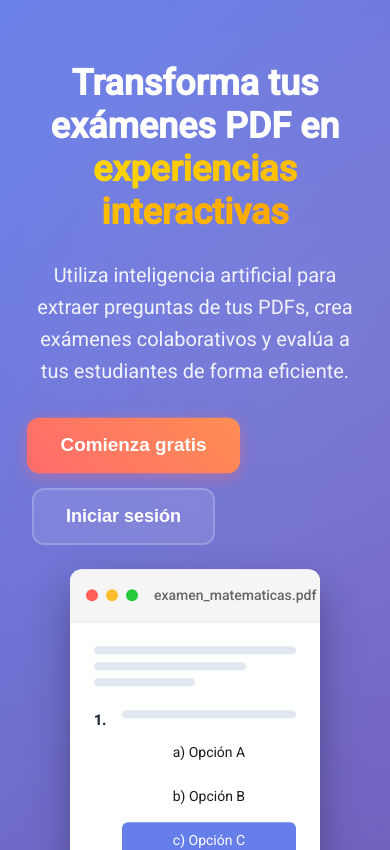
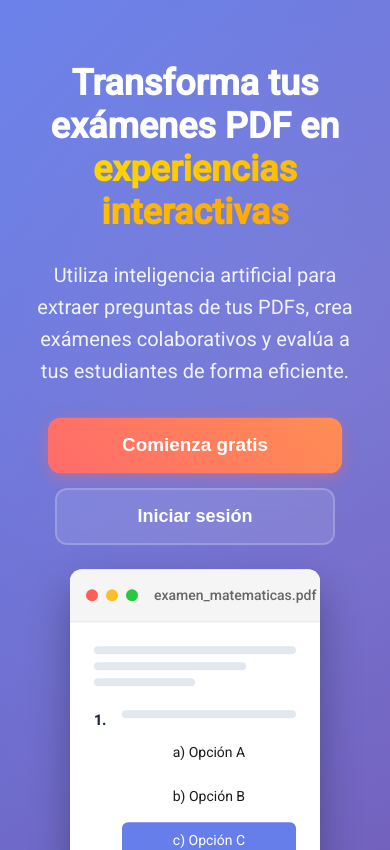
Before and after one commit to vLorente/exam-scan, an Angular app in the folder frontend/: page / in a window 390 px wide. Shown: the top 850 px of the page. Built offline with nearby package versions, Linux system fonts and the light colour scheme.

Commit message:
feat: Update hero buttons layout for improved responsiveness and alignment

```diff
--- a/frontend/src/app/features/landing/components/hero-section/hero-section.css
+++ b/frontend/src/app/features/landing/components/hero-section/hero-section.css
@@ -64,6 +64,13 @@
   display: flex;
   gap: var(--spacing-sm);
   flex-wrap: wrap;
+}
+
+.hero-buttons .btn {
+  flex: 1;
+  min-width: 160px;
+  justify-content: center;
+  padding: var(--spacing-sm) var(--spacing-xl);
 }
 
 .hero-visual {
@@ -307,6 +314,16 @@
     font-size: var(--font-size-4xl);
   }
 
+  .hero-buttons {
+    flex-direction: column;
+    align-items: center;
+  }
+
+  .hero-buttons .btn {
+    width: 100%;
+    max-width: 280px;
+  }
+
   .hero-visual {
     flex-direction: column;
     gap: var(--spacing-sm);
```
